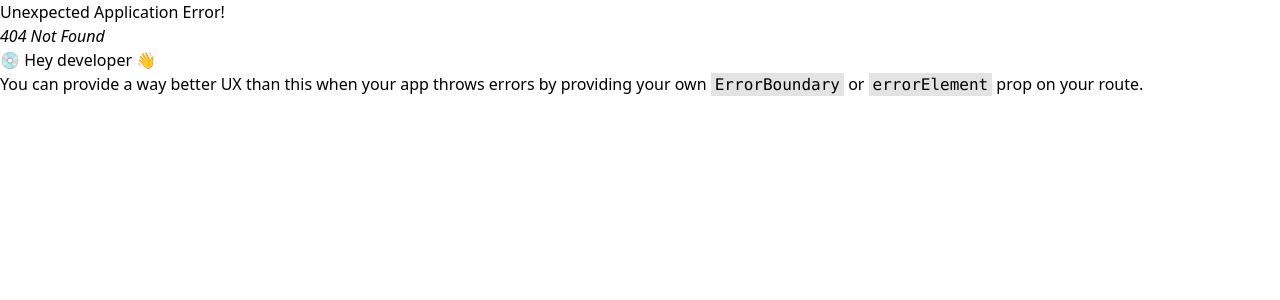
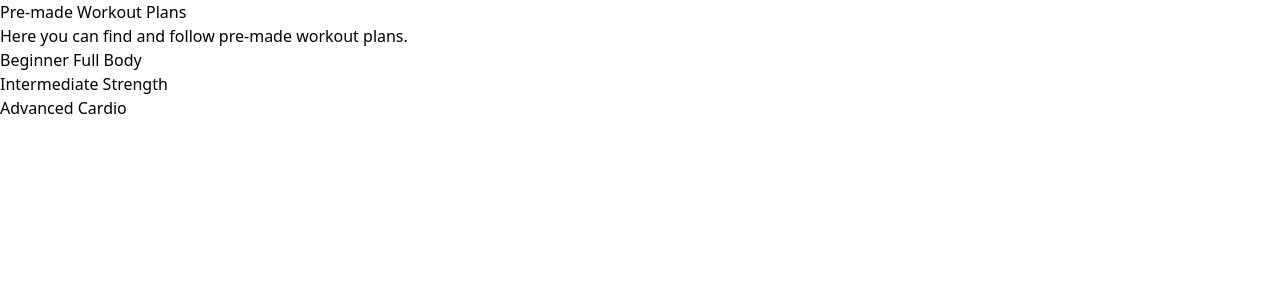
Before and after one commit to Enstorm5/Fitness, a React (Vite) app: page /premade-workout-plans in a window 1280 px wide. Before the commit this address had no page. Shown: the top 300 px of the page. Built offline with nearby package versions, Linux system fonts and the light colour scheme.

Commit message:
"FollowPremadeWorkoutPlans"

```diff
--- a/src/components/HeaderContent/NavBar.jsx
+++ b/src/components/HeaderContent/NavBar.jsx
@@ -60,6 +60,9 @@ function NavBar() {
         <div className="px-4 py-2 rounded-lg hover:bg-green-600 transition duration-300">
           <MenuItems linkname="Prototype" url="/prototype" />
         </div>
+        <div className="px-4 py-2 rounded-lg hover:bg-green-600 transition duration-300">
+          <MenuItems linkname="Pre-made Workout Plans" url="/premade-workout-plans" />
+        </div>
       </div>
     </nav>
   );
--- a/src/main.jsx
+++ b/src/main.jsx
@@ -11,6 +11,7 @@ import DeleteAccount from './pages/DeleteAccount.jsx';
 import Payment from './pages/Payment.jsx';
 import FitnessProfile from './pages/FitnessProfile.jsx';
 import Prototype from './pages/Prototype.jsx';
+import PreMadeWorkoutPlans from './pages/PreMadeWorkoutPlans.jsx';
 
 import './index.css'
 import {
@@ -63,6 +64,10 @@ const router = createBrowserRouter([
     path: "/prototype",
     element: <Prototype />,
   },
+  {
+    path: "/premade-workout-plans",
+    element: <PreMadeWorkoutPlans />,
+  },
 
 
 ]);
--- /dev/null
+++ b/src/pages/PreMadeWorkoutPlans.jsx
@@ -0,0 +1,17 @@
+import React from 'react';
+
+const PreMadeWorkoutPlans = () => {
+  return (
+    <div>
+      <h1>Pre-made Workout Plans</h1>
+      <p>Here you can find and follow pre-made workout plans.</p>
+      <ul>
+        <li>Beginner Full Body</li>
+        <li>Intermediate Strength</li>
+        <li>Advanced Cardio</li>
+      </ul>
+    </div>
+  );
+};
+
+export default PreMadeWorkoutPlans;
```
